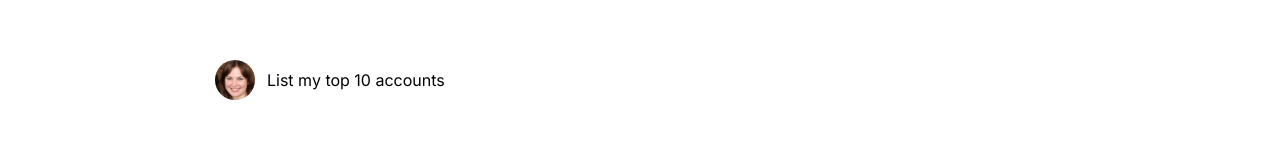
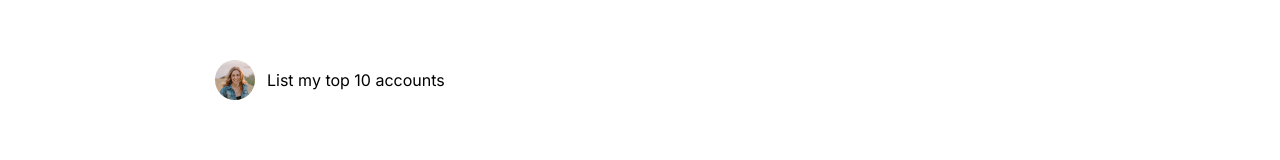
Before and after one commit to MichaelSukkiSong/noxudata_fe, a Next.js app: page / in a window 1280 px wide. Shown: the top 160 px of the page. Built offline with nearby package versions, Linux system fonts and the light colour scheme.

Commit message:
fix: change profile photo

```diff
--- a/src/components/HeaderSection.tsx
+++ b/src/components/HeaderSection.tsx
@@ -6,7 +6,7 @@ const HeaderSection = () => {
       <div className="flex gap-3 items-center text-black">
         <div>
           <Image
-            src="/profile_picture.jpeg"
+            src="/1b25ee1372c134a5a04c9f4e466a960d.jpeg"
             width={40}
             height={40}
             alt="Picture of a person"
```
Also changed, not shown: public/1b25ee1372c134a5a04c9f4e466a960d.jpeg.
